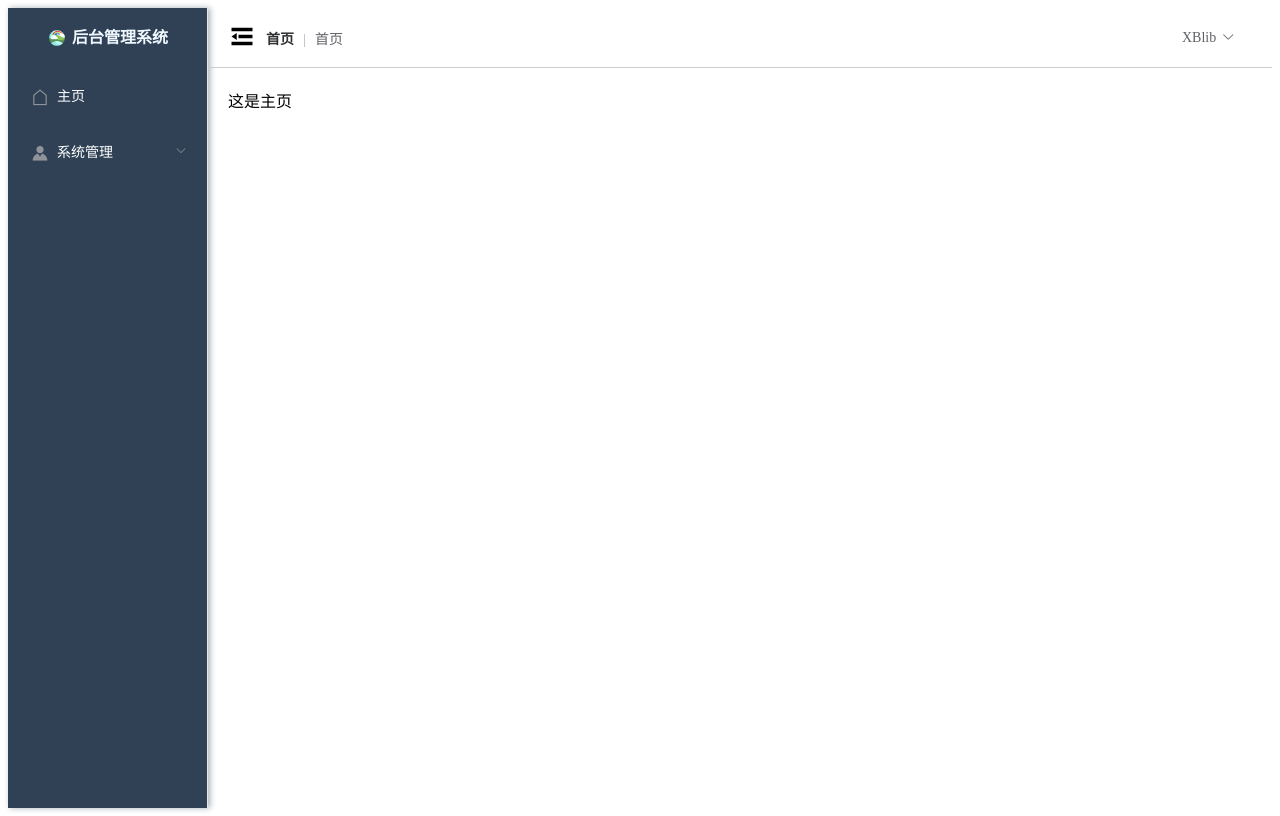
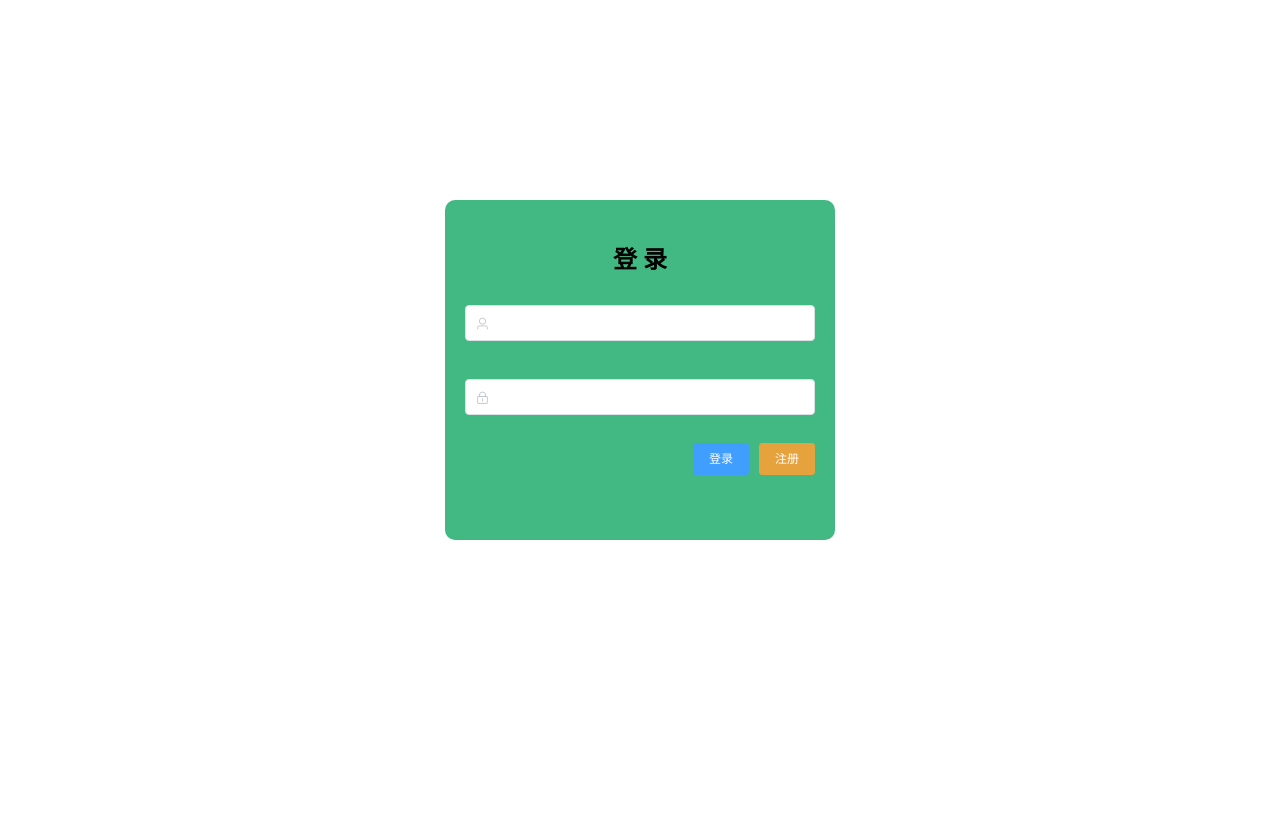
Before and after one commit to XBlib/bootvue, a Vue app in the folder vue/: page / in a window 1280 px wide. Before the commit this address led to /home. Built offline with nearby package versions, Linux system fonts and the light colour scheme.

Commit message:
新增登录界面

```diff
--- a/vue/src/App.vue
+++ b/vue/src/App.vue
@@ -5,5 +5,9 @@
 </template>
 
 <style>
-
+  html,body{
+    width: 100%;
+    height: 100%;
+    margin: 0;
+  }
 </style>
--- a/vue/src/components/Aside.vue
+++ b/vue/src/components/Aside.vue
@@ -12,7 +12,7 @@
     </div>
 
 
-      <el-menu-item index="/">
+      <el-menu-item index="/main/home">
         <template slot="title">
           <i class="el-icon-house"></i>
           <span slot="title">主页</span>
@@ -23,7 +23,7 @@
       <template slot="title"><i class="el-icon-s-custom"></i>
         <span slot="title">系统管理</span>
       </template>
-      <el-menu-item index="/user">
+      <el-menu-item index="/main/user">
         <i class="el-icon-s-custom"></i>
         <span slot="title">用户管理</span>
       </el-menu-item>
--- a/vue/src/components/Header.vue
+++ b/vue/src/components/Header.vue
@@ -10,8 +10,10 @@
   <el-dropdown style="width: 70px; cursor: pointer">
     <span>XBlib</span><i class="el-icon-arrow-down" style="margin-left: 5px"></i>
     <el-dropdown-menu slot="dropdown">
-      <el-dropdown-item>个人信息</el-dropdown-item>
-      <el-dropdown-item>退出</el-dropdown-item>
+      <el-dropdown-item style="font-size: 14px; padding: 5px 0">个人信息</el-dropdown-item>
+      <el-dropdown-item style="font-size: 14px; padding: 5px 0">
+        <router-link to="/login" style="text-decoration: none">退出</router-link>
+      </el-dropdown-item>
     </el-dropdown-menu>
   </el-dropdown>
   </div>
--- a/vue/src/router/index.js
+++ b/vue/src/router/index.js
@@ -8,22 +8,18 @@ Vue.use(VueRouter)
 
 const routes = [
   {
-    path: '/',
+    path: '/main',
     name: 'Manage',
     component: () => import('../views/Manage.vue'),
-    redirect: "/home",
     children: [
       {path: 'user', name: '用户管理', component: () => import('../views/User.vue')},
       {path: 'home', name: '首页', component: () => import('../views/Home.vue')}
     ]
   },
   {
-    path: '/about',
-    name: 'about',
-    // route level code-splitting
-    // this generates a separate chunk (about.[hash].js) for this route
-    // which is lazy-loaded when the route is visited.
-    component: () => import(/* webpackChunkName: "about" */ '../views/AboutView.vue')
+    path: '/',
+    name: 'login',
+    component: () => import('../views/Login.vue')
   },
   {
     path: '/login',
--- a/vue/src/views/Login.vue
+++ b/vue/src/views/Login.vue
@@ -1,13 +1,68 @@
 <template>
+  <div class="wrapper">
+    <div style="margin: 200px auto; background-color: #42b983;width: 350px; height: 300px; padding: 20px; border-radius: 10px">
+      <div style="margin: 20px 0; text-align: center; font-size: 24px"><b>登 录</b></div>
+      <el-form :model="user" :rules="rules" ref="userForm">
+        <el-form-item prop="username">
+          <el-input size="medium" style="margin: 10px 0" prefix-icon="el-icon-user" v-model="user.username"></el-input>
+        </el-form-item>
 
+        <el-form-item prop="password">
+          <el-input size="medium" style="margin: 10px 0" prefix-icon="el-icon-lock" show-password v-model="user.password"></el-input>
+        </el-form-item>
+      </el-form>
+      <div style="margin: 10px 0;text-align: right">
+        <el-button @click="login" type="primary" size="small" autocomplete="off">登录</el-button>
+        <el-button type="warning" size="small" autocomplete="off">注册</el-button>
+      </div>
+    </div>
+  </div>
 </template>
 
 <script>
 export default {
-  name: "Login"
+  name: "Login",
+  data() {
+    return {
+      user: { },
+      rules: {
+        username: [
+          { required: true, message: '请输入用户名', trigger: 'blur' },
+          { min: 2, max: 5, message: '长度在 2 到 5 个字符', trigger: 'blur' }
+        ],
+        password: [
+          { required: true, message: '请输入密码', trigger: 'blur' },
+          { min: 3, max: 15, message: '长度在 3 到 15 个字符', trigger: 'blur' }
+        ]
+      }
+    }
+  },
+  methods: {
+    login() {
+      this.$refs["userForm"].validate((valid) => {
+        if (valid) {
+          console.log("这里")
+          this.request.post("/user/login", this.user).then(res => {
+            if (!res) {
+              this.$message.error("用户名或密码错误")
+            } else {
+              this.$router.push("/main")
+            }
+          })
+        } else {
+          return false;
+        }
+      });
+    }
+  }
 }
 </script>
 
 <style scoped>
+  .wrapper {
+    height: 100vh;
+    /*background-image: linear-gradient(to bottom right,#FC466B,#42b983);*/
+    overflow: hidden;
 
+  }
 </style>
```
